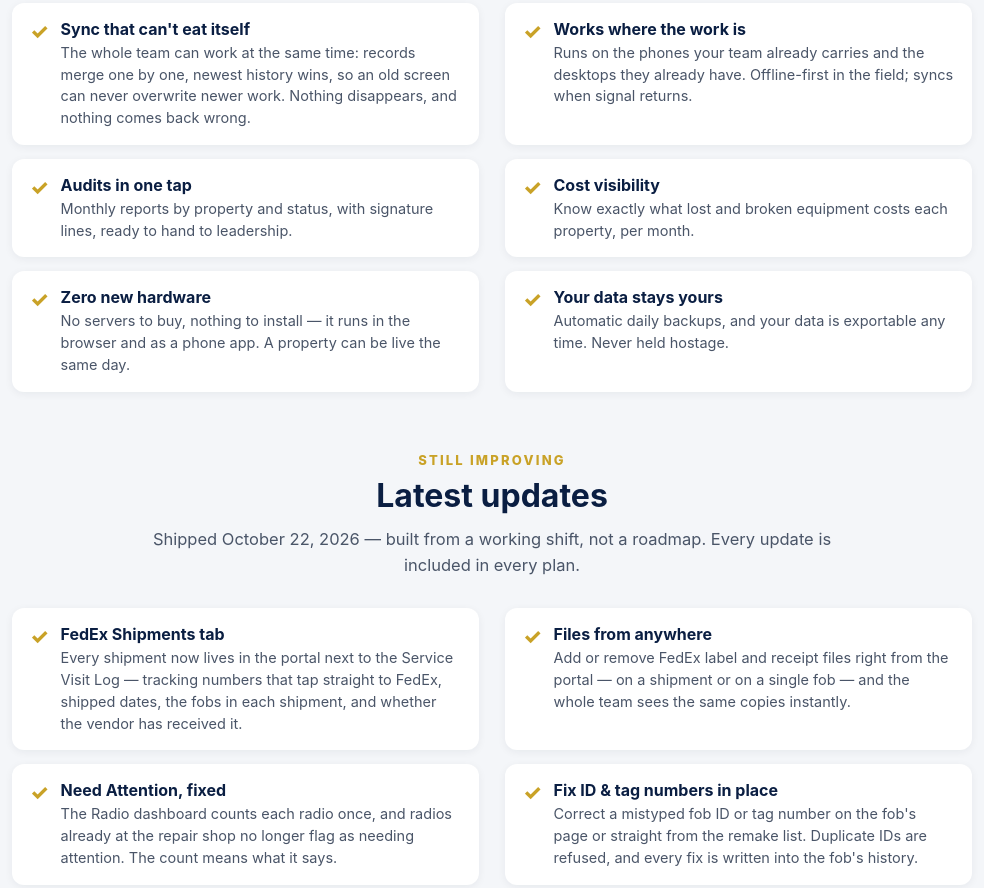
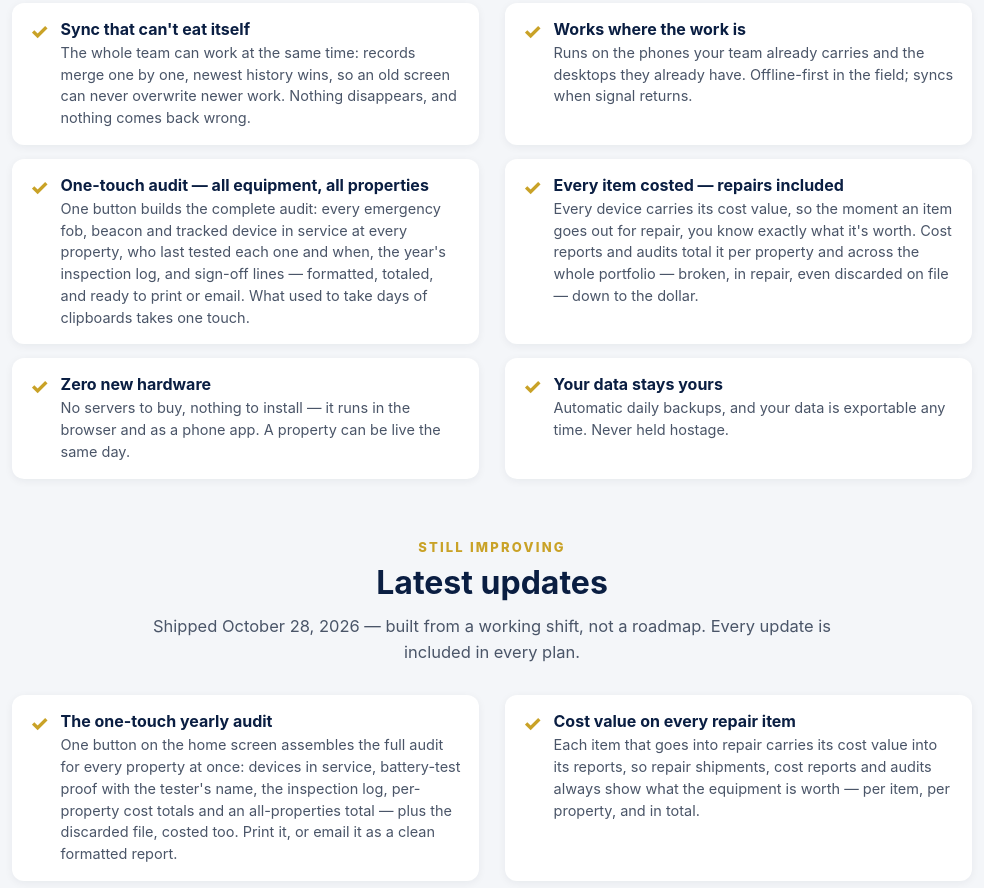
Before and after one commit to jeremylevinatwork-dev/security-technology-organizer, a plain HTML site: page index.html in a window 1280 px wide. Shown: the part 5366-6254 px from the top of the page, without its empty margins (148-1132 px from the left). Drawn offline with Linux system fonts and the light colour scheme.

Commit message:
Website: one-touch audit on all equipment + cost value on every repair item

```diff
--- a/index.html
+++ b/index.html
@@ -186,8 +186,8 @@
     <div class="f"><div class="ck">✓</div><div><h4>Built on the cloud</h4><p>Every record lives in the cloud, so the whole team sees the same live data on any device, anywhere — backed up automatically, every day.</p></div></div>
     <div class="f"><div class="ck">✓</div><div><h4>Sync that can't eat itself</h4><p>The whole team can work at the same time: records merge one by one, newest history wins, so an old screen can never overwrite newer work. Nothing disappears, and nothing comes back wrong.</p></div></div>
     <div class="f"><div class="ck">✓</div><div><h4>Works where the work is</h4><p>Runs on the phones your team already carries and the desktops they already have. Offline-first in the field; syncs when signal returns.</p></div></div>
-    <div class="f"><div class="ck">✓</div><div><h4>Audits in one tap</h4><p>Monthly reports by property and status, with signature lines, ready to hand to leadership.</p></div></div>
-    <div class="f"><div class="ck">✓</div><div><h4>Cost visibility</h4><p>Know exactly what lost and broken equipment costs each property, per month.</p></div></div>
+    <div class="f"><div class="ck">✓</div><div><h4>One-touch audit — all equipment, all properties</h4><p>One button builds the complete audit: every emergency fob, beacon and tracked device in service at every property, who last tested each one and when, the year's inspection log, and sign-off lines — formatted, totaled, and ready to print or email. What used to take days of clipboards takes one touch.</p></div></div>
+    <div class="f"><div class="ck">✓</div><div><h4>Every item costed — repairs included</h4><p>Every device carries its cost value, so the moment an item goes out for repair, you know exactly what it's worth. Cost reports and audits total it per property and across the whole portfolio — broken, in repair, even discarded on file — down to the dollar.</p></div></div>
     <div class="f"><div class="ck">✓</div><div><h4>Zero new hardware</h4><p>No servers to buy, nothing to install — it runs in the browser and as a phone app. A property can be live the same day.</p></div></div>
     <div class="f"><div class="ck">✓</div><div><h4>Your data stays yours</h4><p>Automatic daily backups, and your data is exportable any time. Never held hostage.</p></div></div>
   </div>
@@ -196,8 +196,10 @@
 <div class="wrap" id="updates">
   <div class="kicker">STILL IMPROVING</div>
   <h2>Latest updates</h2>
-  <p class="lead">Shipped October 22, 2026 — built from a working shift, not a roadmap. Every update is included in every plan.</p>
+  <p class="lead">Shipped October 28, 2026 — built from a working shift, not a roadmap. Every update is included in every plan.</p>
   <div class="feat">
+    <div class="f"><div class="ck">✓</div><div><h4>The one-touch yearly audit</h4><p>One button on the home screen assembles the full audit for every property at once: devices in service, battery-test proof with the tester's name, the inspection log, per-property cost totals and an all-properties total — plus the discarded file, costed too. Print it, or email it as a clean formatted report.</p></div></div>
+    <div class="f"><div class="ck">✓</div><div><h4>Cost value on every repair item</h4><p>Each item that goes into repair carries its cost value into its reports, so repair shipments, cost reports and audits always show what the equipment is worth — per item, per property, and in total.</p></div></div>
     <div class="f"><div class="ck">✓</div><div><h4>FedEx Shipments tab</h4><p>Every shipment now lives in the portal next to the Service Visit Log — tracking numbers that tap straight to FedEx, shipped dates, the fobs in each shipment, and whether the vendor has received it.</p></div></div>
     <div class="f"><div class="ck">✓</div><div><h4>Files from anywhere</h4><p>Add or remove FedEx label and receipt files right from the portal — on a shipment or on a single fob — and the whole team sees the same copies instantly.</p></div></div>
     <div class="f"><div class="ck">✓</div><div><h4>Need Attention, fixed</h4><p>The Radio dashboard counts each radio once, and radios already at the repair shop no longer flag as needing attention. The count means what it says.</p></div></div>
```
